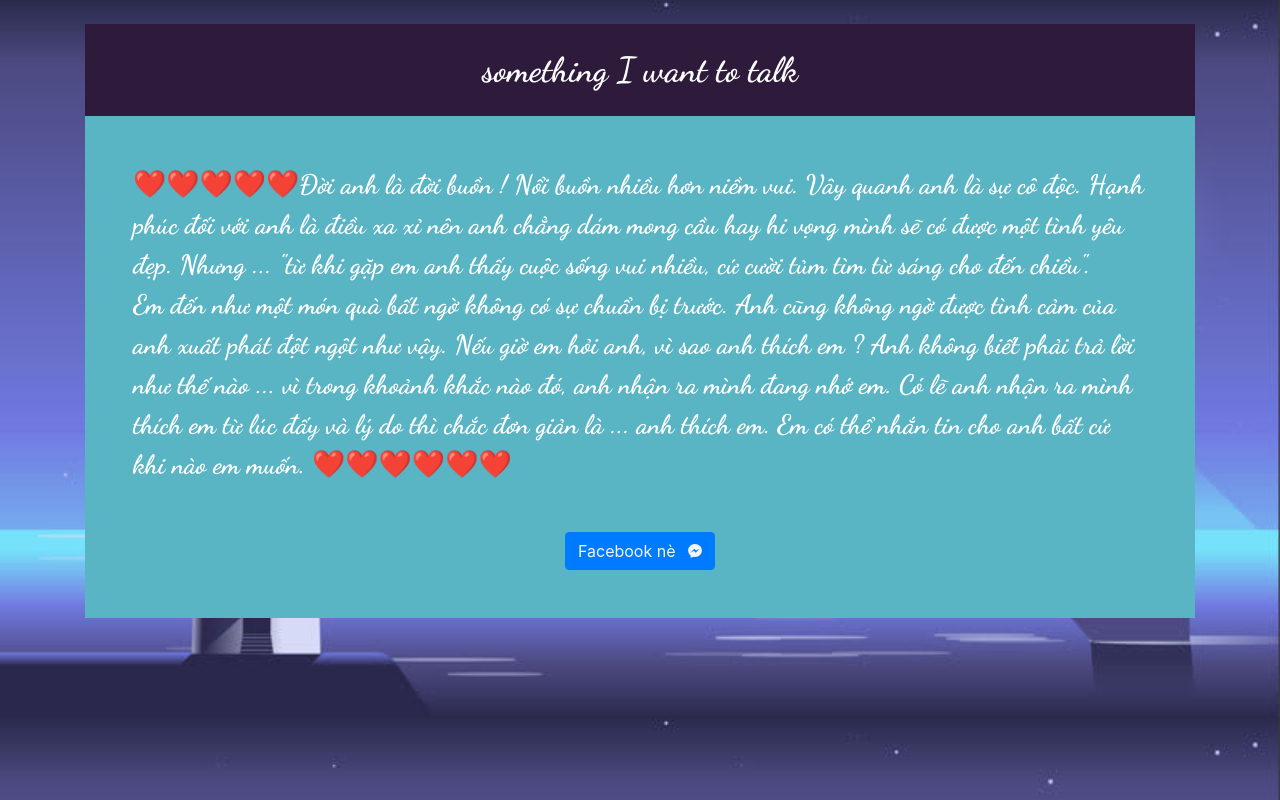
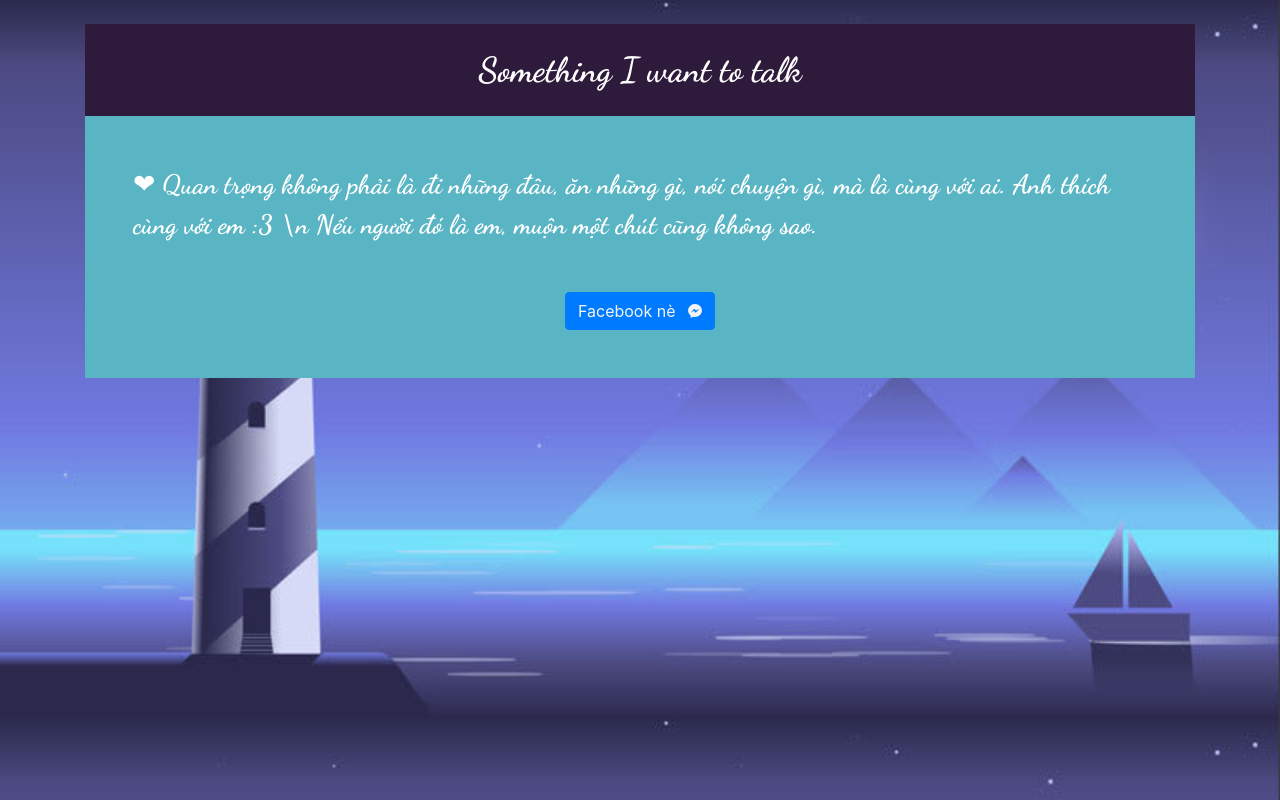
Before and after one commit to PD-141/Tang-Hoang-Anh, a plain HTML site: page index2.html in a window 1280 px wide. Drawn offline with nearby package versions, Linux system fonts and the light colour scheme; a script that the page names is missing.

Commit message:
index2.html

```diff
--- a/index2.html
+++ b/index2.html
@@ -20,12 +20,12 @@
 				<div class="thu">
 					<div class="thuTitle text-center">
 						<!-- 2. Đây nữa -->
-						<div class="something">something I want to talk</div>
+						<div class="something">Something I want to talk</div>
 					</div>
 					<div class="content">
 						<div class="tamthu p-5">
 							<!-- 3. Đây nữa -->
-							❤️❤️❤️❤️❤️Đời anh là đời buồn ! Nổi buồn nhiều hơn niềm vui. Vây quanh anh là sự cô độc. Hạnh phúc đối với anh là điều xa xỉ nên anh chẳng dám mong cầu hay hi vọng mình sẽ có được một tình yêu đẹp. Nhưng ... "từ khi gặp em anh thấy cuộc sống vui nhiều, cứ cười tủm tìm từ sáng cho đến chiều".<br>Em đến như một món quà bất ngờ không có sự chuẩn bị trước. Anh cũng không ngờ được tình cảm của anh xuất phát đột ngột như vậy. Nếu giờ em hỏi anh, vì sao anh thích em ? Anh không biết phải trả lời như thế nào ... vì trong khoảnh khắc nào đó, anh nhận ra mình đang nhớ em. Có lẽ anh nhận ra mình thích em từ lúc đấy và lý do thì chắc đơn giản là ... anh thích em. Em có thể nhắn tin cho anh bất cứ khi nào em muốn. ❤️❤️❤️❤️❤️❤️
+							❤ Quan trọng không phải là đi những đâu, ăn những gì, nói chuyện gì, mà là cùng với ai. Anh thích cùng với em :3 \n Nếu người đó là em, muộn một chút cũng không sao.
 						</div>
 						<div class="col-12 text-center">
 							<div class="btn btn-primary mb-5"><a href="https://www.facebook.com/10001421218181tpd" style="color: #f4f4f4;">Facebook nè <i class="fab fa-facebook-messenger ml-2"></i></a></div>
```
